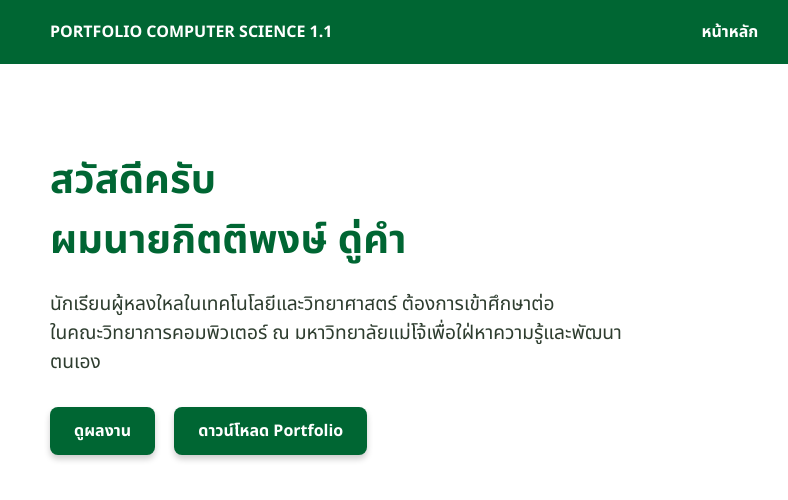
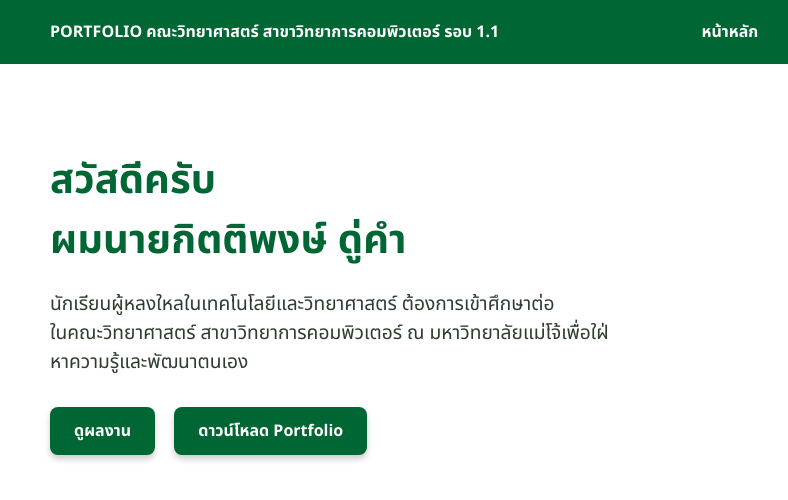
Before and after one commit to kximbee333/kximbee333.github.io, a plain HTML site: page index.html in a window 1280 px wide. Shown: the full height of the page, 0-788 px from the left. Drawn offline with Linux system fonts and the light colour scheme.

Commit message:
index.html

```diff
--- a/index.html
+++ b/index.html
@@ -8,7 +8,7 @@
 </head>
 <body>
   <header>
-    <div><strong>PORTFOLIO COMPUTER SCIENCE 1.1</strong></div>
+    <div><strong>PORTFOLIO คณะวิทยาศาสตร์ สาขาวิทยาการคอมพิวเตอร์ รอบ 1.1</strong></div>
     <nav>
       <a href="index.html">หน้าหลัก</a>
       <a href="projects.html">ผลงาน</a>
@@ -23,7 +23,7 @@
   <div class="container">
     <div class="text-area">
       <h1>สวัสดีครับ <br> ผมนายกิตติพงษ์ ดู่คำ</h1>
-      <p>นักเรียนผู้หลงใหลในเทคโนโลยีและวิทยาศาสตร์ ต้องการเข้าศึกษาต่อ <br /> ในคณะวิทยาการคอมพิวเตอร์ ณ มหาวิทยาลัยแม่โจ้เพื่อใฝ่หาความรู้และพัฒนาตนเอง</p>
+      <p>นักเรียนผู้หลงใหลในเทคโนโลยีและวิทยาศาสตร์ ต้องการเข้าศึกษาต่อ <br /> ในคณะวิทยาศาสตร์ สาขาวิทยาการคอมพิวเตอร์ ณ มหาวิทยาลัยแม่โจ้เพื่อใฝ่หาความรู้และพัฒนาตนเอง</p>
       <div class="buttons">
         <a href="projects.html">ดูผลงาน</a>
         <a href="https://drive.google.com/file/d/19_c-EG4-vk4lQqt2v7w9R3owLzSmHopI/view?usp=drivesdk">ดาวน์โหลด Portfolio</a>
```
